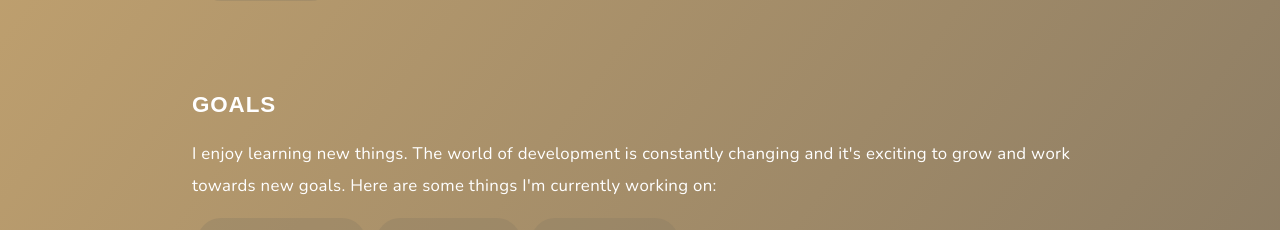
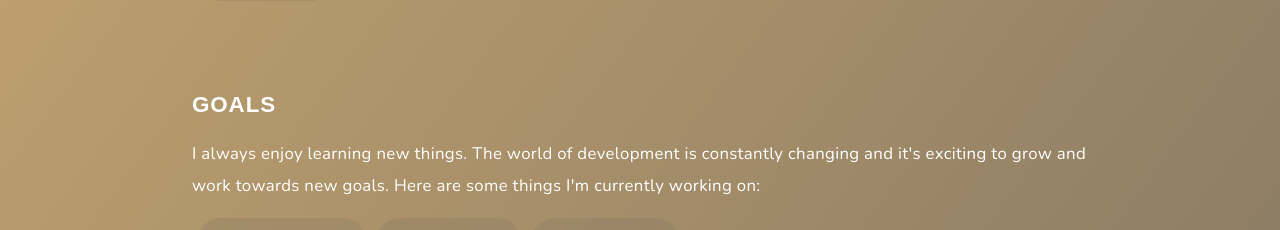
Before and after one commit to thezier/thezier.github.io, a plain HTML site: page index.html in a window 1280 px wide. Shown: the part 1860-2090 px from the top of the page. Drawn offline with nearby package versions, Linux system fonts and the light colour scheme; no server answers.

Commit message:
Added some text to the "goals" section

```diff
--- a/index.html
+++ b/index.html
@@ -118,7 +118,7 @@
         <div class="about_section">
           <h5 class="about_header">Goals</h5>
           <p>
-            I enjoy learning new things. The world of development is constantly
+            I always enjoy learning new things. The world of development is constantly
             changing and it's exciting to grow and work towards new goals. Here
             are some things I'm currently working on:
           </p>
```
